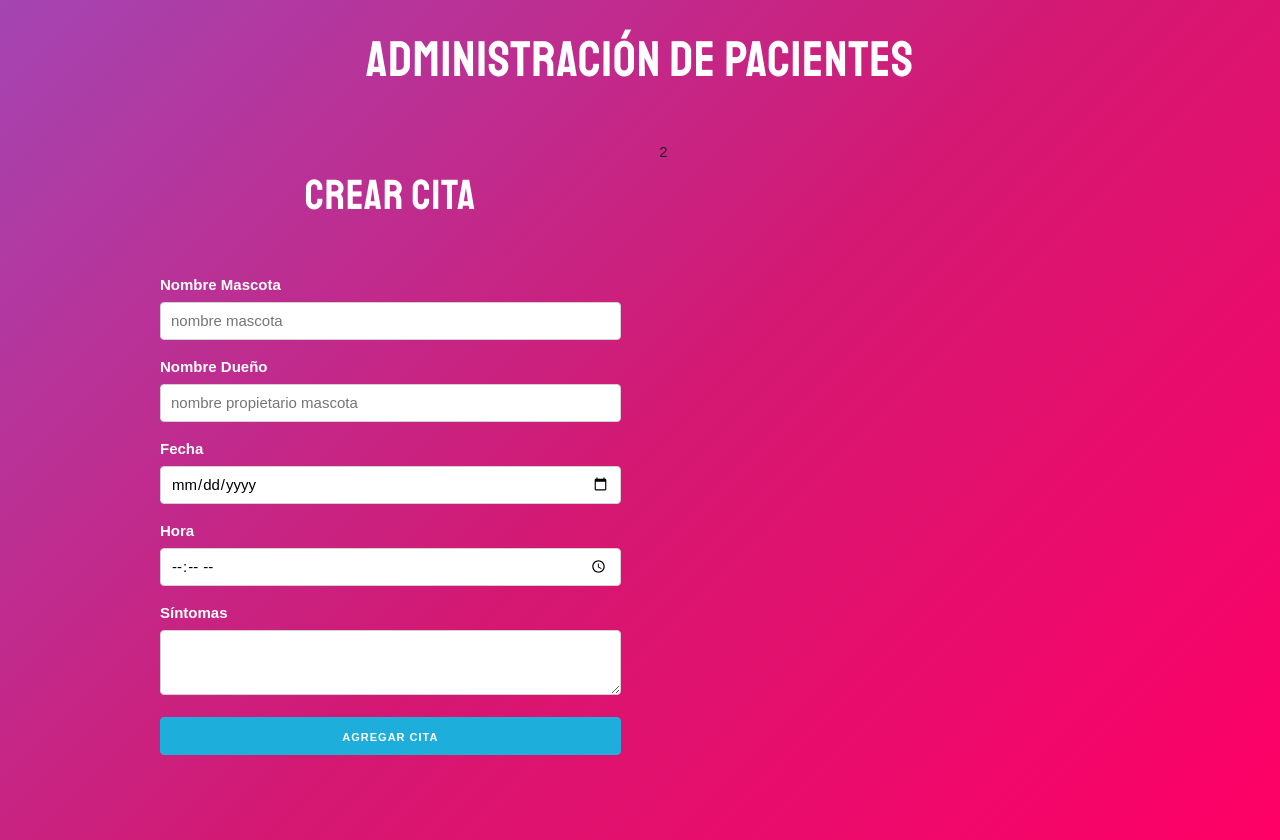
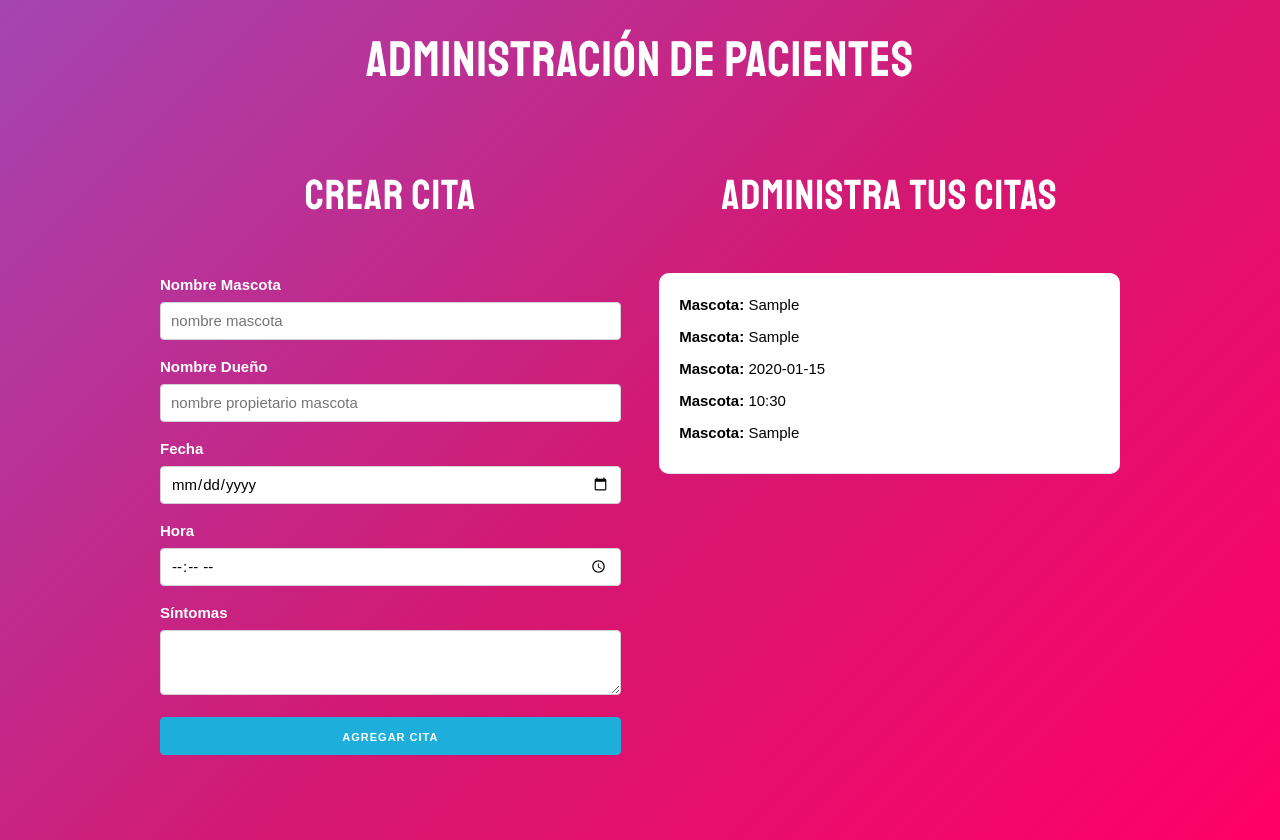
Before and after one commit to GonzaloCarcamo/01-Dates, a React (Create React App) app: page / in a window 1280 px wide. Both pictures are taken after typing "Sample", "Sample", "2020-01-15", "10:30", "Sample" into the empty fields and a click on the button "AGREGAR CITA". Built offline with nearby package versions, Linux system fonts and the light colour scheme.

Commit message:
Showing dates

```diff
--- a/src/App.js
+++ b/src/App.js
@@ -1,5 +1,6 @@
 import React, { Fragment, useState } from 'react';
 import Formulario from './components/Formulario';
+import Cita from './components/Cita';
 
 function App() {
 
@@ -25,7 +26,13 @@
           />
         </div>
         <div className="one-half column">
-          2
+          <h2>Administra tus citas</h2>
+          {citas.map( cita => (
+            <Cita
+              key={cita.id}
+              cita={cita}
+            />
+          ))}
         </div>
       </div>
     </div>
--- /dev/null
+++ b/src/components/Cita.js
@@ -0,0 +1,14 @@
+import React from 'react';
+
+const Cita = ({cita}) => (
+
+        <div className="cita">
+                <p>Mascota: <span>{cita.mascota}</span></p>
+                <p>Mascota: <span>{cita.propietario}</span></p>
+                <p>Mascota: <span>{cita.fecha}</span></p>
+                <p>Mascota: <span>{cita.hora}</span></p>
+                <p>Mascota: <span>{cita.sintomas}</span></p>
+        </div>
+)
+
+export default Cita;
```
